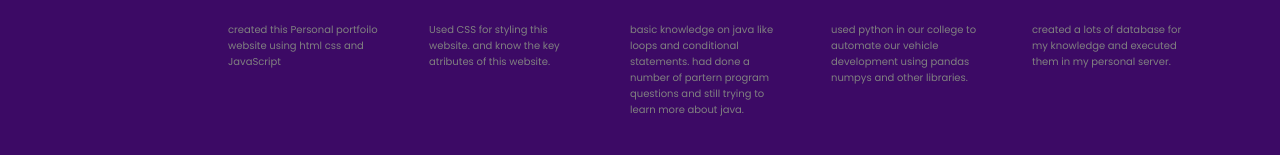
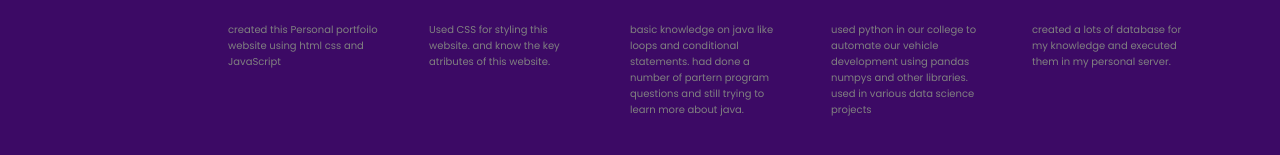
Before and after one commit to Adityamunna19/Porfolio-website, a plain HTML site: page index.html in a window 1280 px wide. Shown: the part 813-968 px from the top of the page. Drawn offline with nearby package versions, Linux system fonts and the light colour scheme.

Commit message:
added skill

```diff
--- a/index.html
+++ b/index.html
@@ -77,6 +77,7 @@
                     <div class="vertical-desc">
                         used python in our college to automate our vehicle development
                         using pandas numpys and other libraries.
+                        used in various data science projects
                     </div>
                 </div>
                 <div class="vertical">
```
